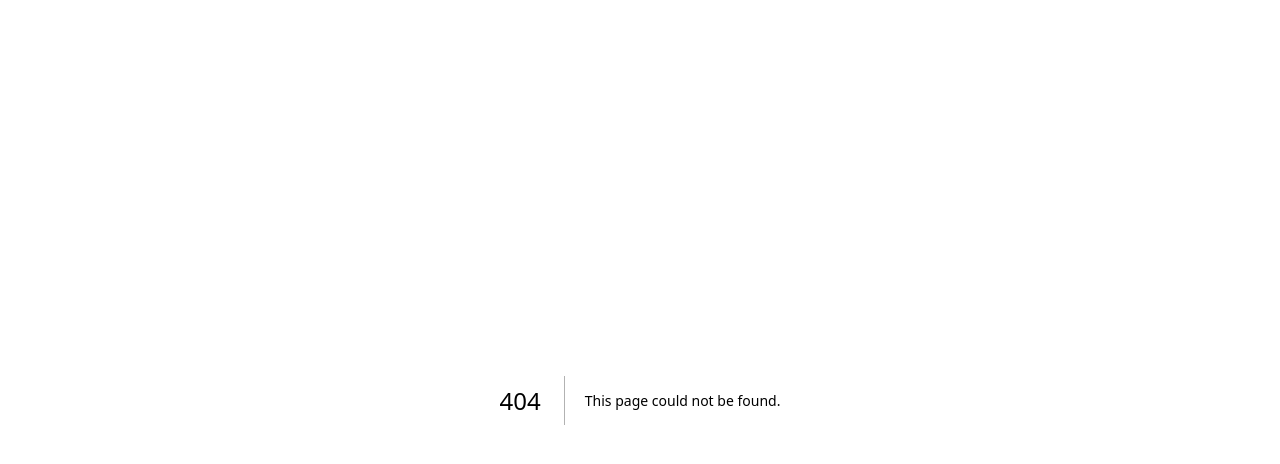
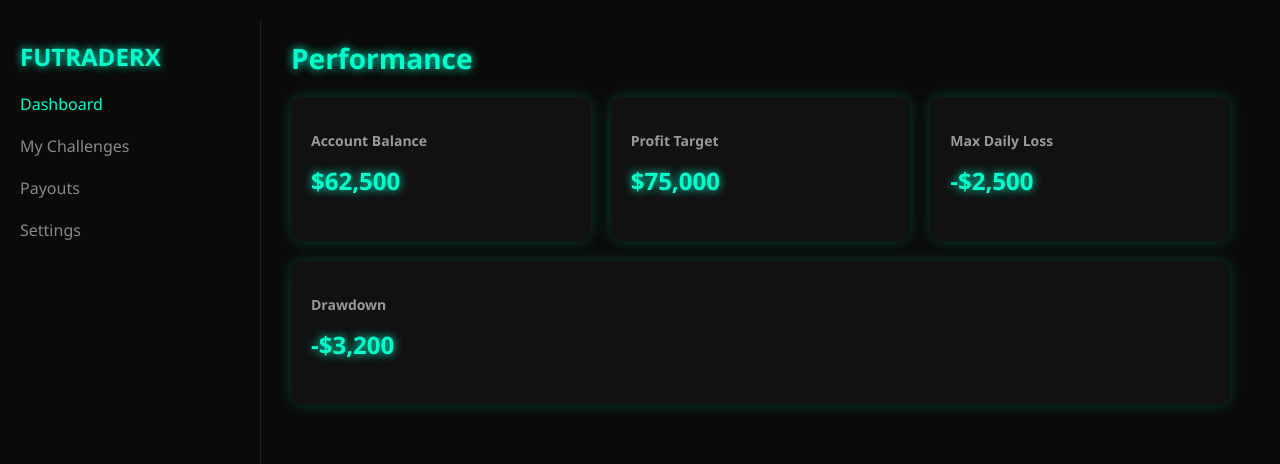
Before and after one commit to FUTRADERX/FUTRADER-X, a Next.js app: page /dashboard in a window 1280 px wide. Before the commit this address had no page. Shown: the top 464 px of the page. Built offline with nearby package versions, Linux system fonts and the light colour scheme.

Commit message:
Create dashboard.js

```diff
--- /dev/null
+++ b/pages/dashboard.js
@@ -0,0 +1,46 @@
+export default function Dashboard() {
+  return (
+    <div style={{ backgroundColor: "#0a0a0a", minHeight: "100vh", color: "#00ffcc", display: "flex", padding: "20px" }}>
+
+      {/* Sidebar */}
+      <div style={{ width: "220px", borderRight: "1px solid #222", paddingRight: "20px" }}>
+        <h2 style={{ textShadow: "0 0 8px #00ffcc" }}>FUTRADERX</h2>
+        <ul style={{ listStyle: "none", padding: 0 }}>
+          <li style={{ margin: "20px 0", color: "#00ffcc" }}>Dashboard</li>
+          <li style={{ margin: "20px 0", color: "#888" }}>My Challenges</li>
+          <li style={{ margin: "20px 0", color: "#888" }}>Payouts</li>
+          <li style={{ margin: "20px 0", color: "#888" }}>Settings</li>
+        </ul>
+      </div>
+
+      {/* Main Content */}
+      <div style={{ flex: 1, padding: "0 30px" }}>
+        <h1 style={{ fontSize: "28px", textShadow: "0 0 10px #00ffcc" }}>Performance</h1>
+
+        <div style={{ display: "flex", gap: "20px", marginTop: "20px", flexWrap: "wrap" }}>
+          <Card label="Account Balance" value="$62,500" />
+          <Card label="Profit Target" value="$75,000" />
+          <Card label="Max Daily Loss" value="-$2,500" />
+          <Card label="Drawdown" value="-$3,200" />
+        </div>
+      </div>
+    </div>
+  );
+}
+
+function Card({ label, value }) {
+  return (
+    <div style={{
+      flex: "1 1 220px",
+      backgroundColor: "#111",
+      padding: "20px",
+      borderRadius: "10px",
+      boxShadow: "0 0 15px rgba(0,255,204,0.2)"
+    }}>
+      <h3 style={{ fontSize: "14px", color: "#999" }}>{label}</h3>
+      <p style={{ fontSize: "24px", fontWeight: "bold", marginTop: "10px", color: "#00ffcc", textShadow: "0 0 10px #00ffcc" }}>
+        {value}
+      </p>
+    </div>
+  );
+}
```
